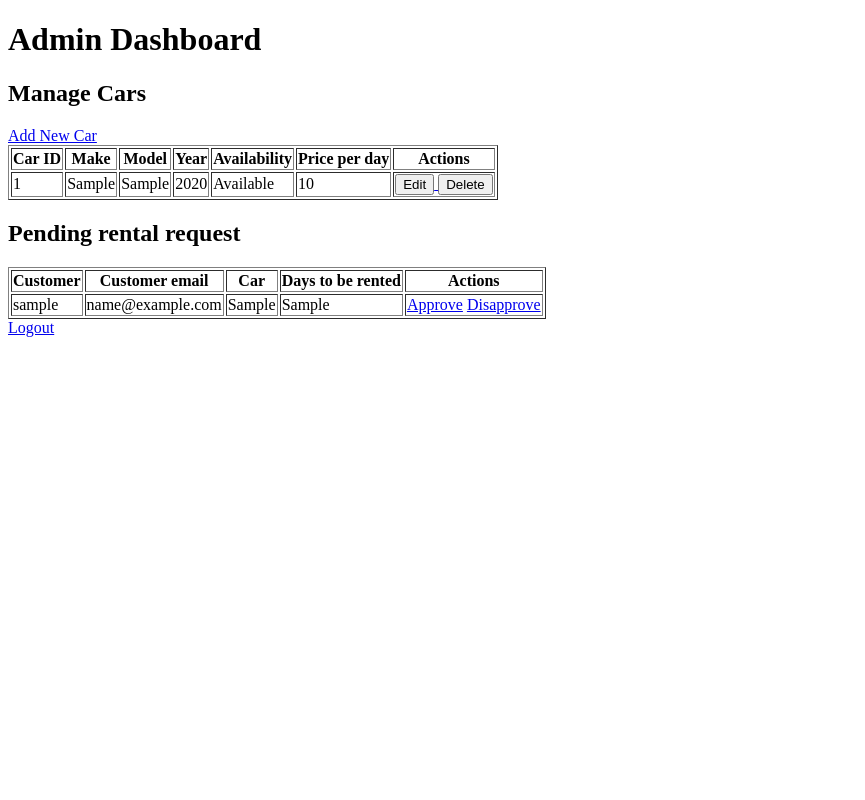
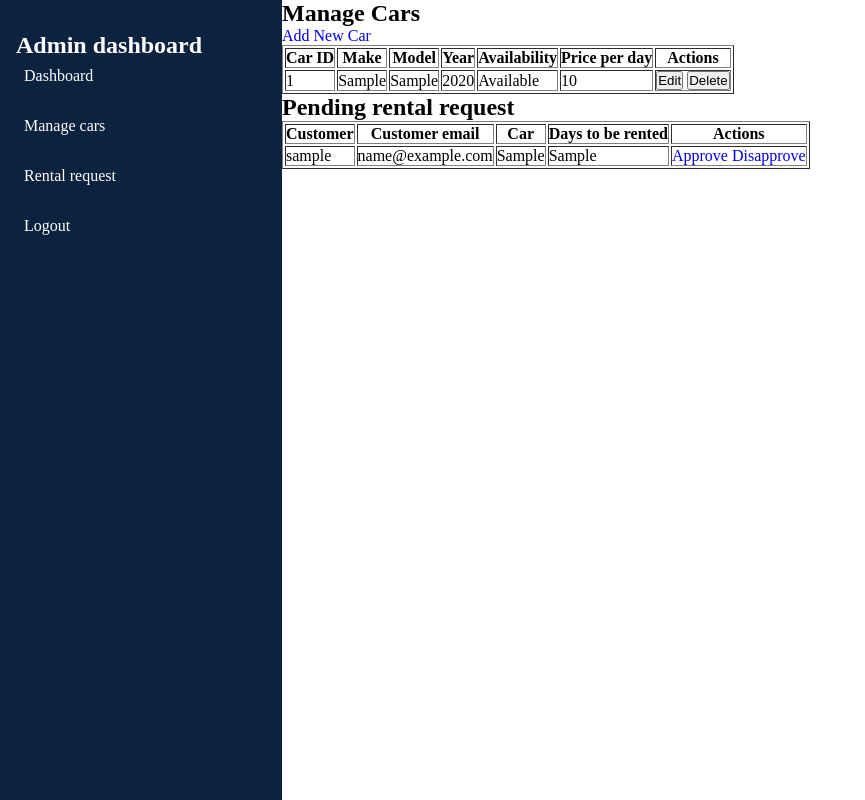
Before and after one commit to wenardsantos/rent-car, a PHP site: page /admin_dashboard.php in a window 1280 px wide. Shown: the whole page, without its empty margins (0-865 px from the left). Run offline with PHP 8.4, Linux system fonts and the light colour scheme; tables that the repository leaves empty or names only in its code hold one stand-in row (values such as "Sample post").

```diff
--- a/admin_dashboard.php
+++ b/admin_dashboard.php
@@ -22,10 +22,53 @@ $rentals_result = $conn->query($sql);
     <meta charset="UTF-8">
     <meta name="viewport" content="width=device-width, initial-scale=1.0">
     <title>Admin Dashboard</title>
+    <style>
+        * {
+            margin: 0;
+            padding: 0;
+            list-style: none;
+            text-decoration: none;
+        }
+        .dashboard {
+
+            display: flex;
+            min-height: 100vh;
+        }
+        .sidebar {
+            width: 250px;
+            background-color: #0C2340;
+            color: white;
+            padding: 2rem 1rem;
+        }
+        .sidebar ul {
+            list-style-type: none;
+            padding: 0;
+        }
+        .sidebar ul li {
+            margin-bottom: 1rem;
+        }
+        .sidebar ul li a {
+            color: var(--color-text);
+            text-decoration: none;
+            display: flex;
+            align-items: center;
+            padding: 0.5rem;
+        }
+    </style>
 </head>
 <body>
-    <h1>Admin Dashboard</h1>
-    <h2>Manage Cars</h2>
+    <div class="dashboard">
+        <div class="sidebar">
+            <h2>Admin dashboard</h2>
+            <ul>
+                <li><a href="#">Dashboard</a></li>
+                <li><a href="#manage-cars">Manage cars</a></li>
+                <li><a href="#rental-request">Rental request</a></li>
+                <li><a href="logout.php">Logout</a></li>
+            </ul>
+        </div>
+        <div class="main-content">
+            <h2 id="manage-cars">Manage Cars</h2>
             <a href="add_car.html">Add New Car</a>
             <table border="1">
                 <tr>
@@ -57,7 +100,7 @@ $rentals_result = $conn->query($sql);
                 <?php endwhile; ?>
             </table>
 
-    <h2>Pending rental request</h2>
+            <h2 id="rental-request">Pending rental request</h2>
             <table border="1">
                 <tr>
                     <th>Customer</th>
@@ -79,6 +122,10 @@ $rentals_result = $conn->query($sql);
                     </tr>
                 <?php endwhile;?>
             </table>
-    <a href="logout.php">Logout</a>
+        </div>
+    </div>
+
+
+
 </body>
 </html>
--- a/rent_car.php
+++ b/rent_car.php
@@ -14,4 +14,5 @@ if (isset($_GET['car_id']) && isset($_SESSION['customer_id'])) {
 } else {
     echo "No car ID specified!";
 }
+
 ?>
```
Also changed, not shown: admin_approve_rental.php (+26 -0 lines), customer_dashboard.php (+8 -2 lines). Lines whose indentation alone changed are shown as unchanged.
